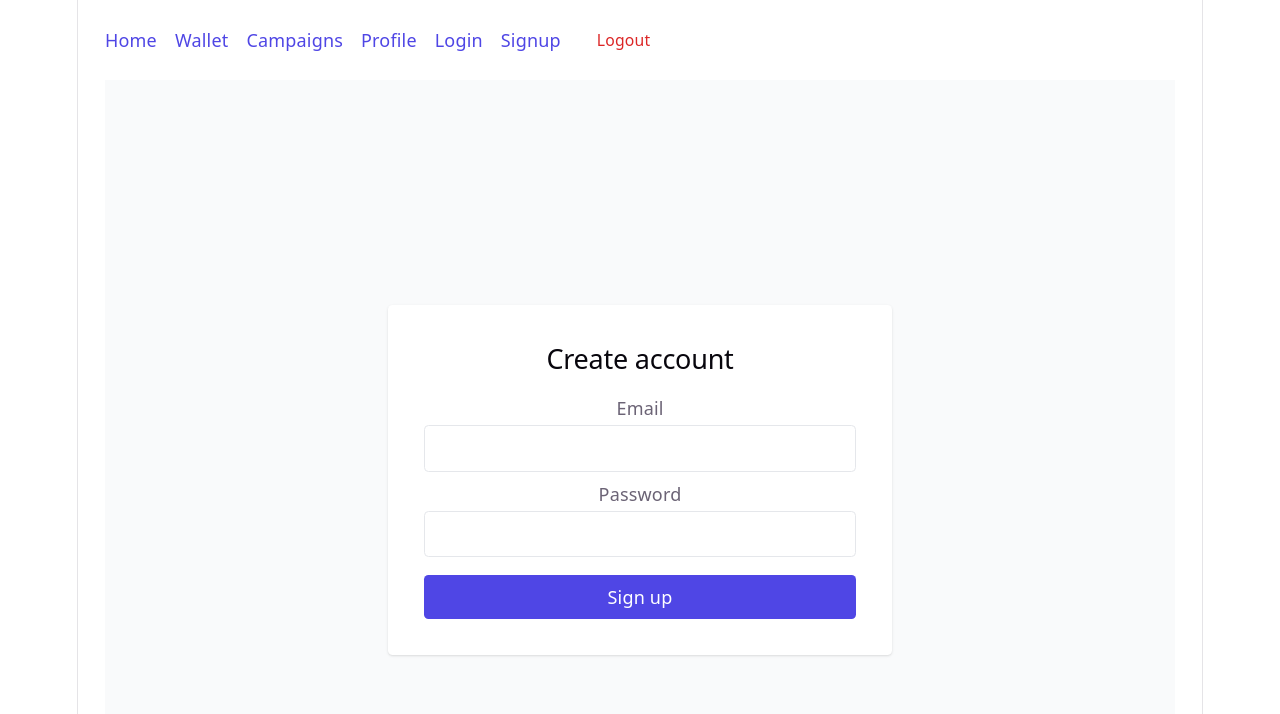
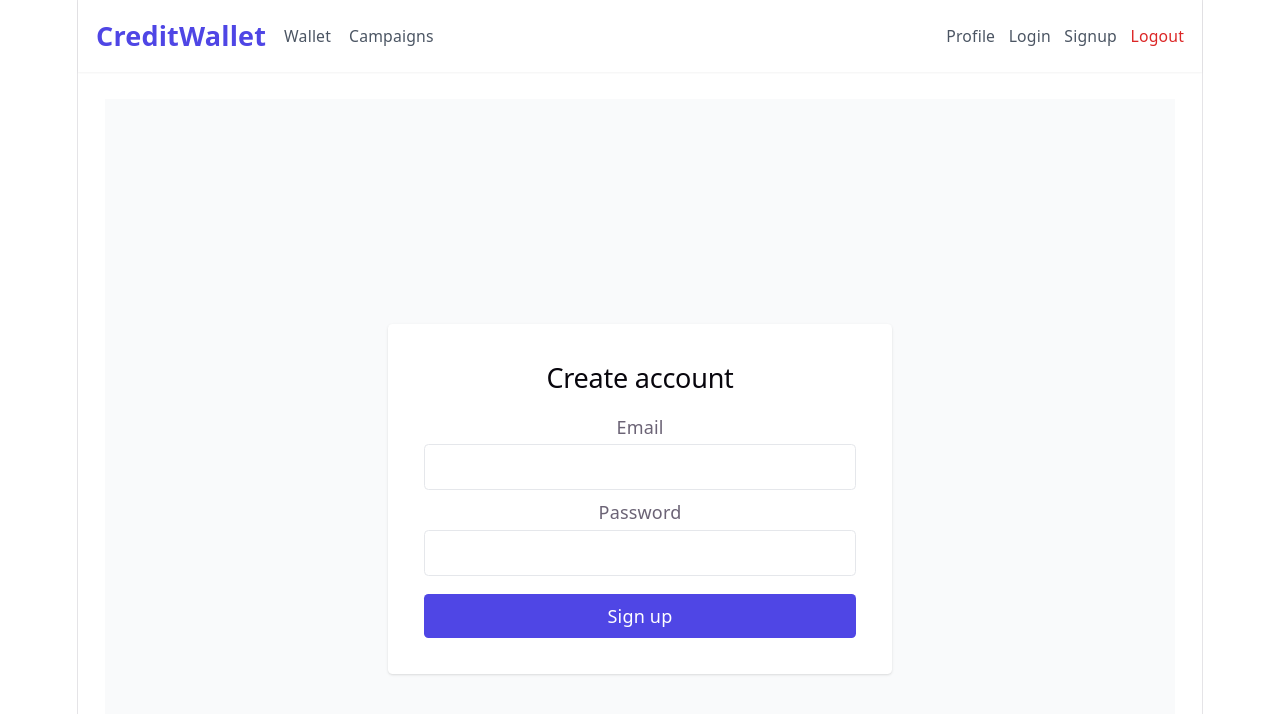
Before and after one commit to sahritika07/Credit-Wallet-Frontend, a React app: page /signup in a window 1280 px wide. Shown: the top 714 px of the page. Built offline with nearby package versions, Linux system fonts and the light colour scheme; no server answers; the HTML template or start-up script is replaced by a standard one.

Commit message:
UI polish, profile & checkout-return pages, wallet/campaigns integration

```diff
--- a/src/App.jsx
+++ b/src/App.jsx
@@ -1,27 +1,20 @@
 import React from 'react'
-import { BrowserRouter, Routes, Route, Link } from 'react-router-dom'
+import { BrowserRouter, Routes, Route } from 'react-router-dom'
 import Login from './pages/Login'
 import Signup from './pages/Signup'
 import Wallet from './pages/Wallet'
 import Campaigns from './pages/Campaigns'
 import Profile from './pages/Profile'
 import CheckoutReturn from './pages/CheckoutReturn'
-import { logout } from './services/api'
+import Navbar from './components/Navbar'
 import './App.css'
 
 function App() {
   return (
     <BrowserRouter>
-      <div className="p-6">
-        <nav className="flex gap-4 mb-6 items-center">
-          <Link to="/" className="text-indigo-600">Home</Link>
-          <Link to="/wallet" className="text-indigo-600">Wallet</Link>
-          <Link to="/campaigns" className="text-indigo-600">Campaigns</Link>
-          <Link to="/profile" className="text-indigo-600">Profile</Link>
-          <Link to="/login" className="text-indigo-600">Login</Link>
-          <Link to="/signup" className="text-indigo-600">Signup</Link>
-          <button onClick={() => { logout(); window.location.href = '/'; }} className="text-sm text-red-600 ml-4">Logout</button>
-        </nav>
+      <div>
+        <Navbar />
+        <div className="p-6">
         <Routes>
           <Route path="/login" element={<Login />} />
           <Route path="/signup" element={<Signup />} />
@@ -31,6 +24,7 @@ function App() {
           <Route path="/checkout-return" element={<CheckoutReturn />} />
           <Route path="/" element={<div className="text-center">Welcome to Credit Wallet</div>} />
         </Routes>
+        </div>
       </div>
     </BrowserRouter>
   )
--- /dev/null
+++ b/src/components/Navbar.jsx
@@ -0,0 +1,21 @@
+import React from 'react'
+import { Link } from 'react-router-dom'
+import { logout } from '../services/api'
+
+export default function Navbar() {
+  return (
+    <div className="flex items-center justify-between p-4 bg-white shadow-sm">
+      <div className="flex items-center gap-4">
+        <Link to="/" className="text-2xl font-semibold text-indigo-600">CreditWallet</Link>
+        <Link to="/wallet" className="text-sm text-gray-600">Wallet</Link>
+        <Link to="/campaigns" className="text-sm text-gray-600">Campaigns</Link>
+      </div>
+      <div className="flex items-center gap-3">
+        <Link to="/profile" className="text-sm text-gray-600">Profile</Link>
+        <Link to="/login" className="text-sm text-gray-600">Login</Link>
+        <Link to="/signup" className="text-sm text-gray-600">Signup</Link>
+        <button onClick={() => { logout(); window.location.href = '/'; }} className="text-sm text-red-600">Logout</button>
+      </div>
+    </div>
+  )
+}
```
